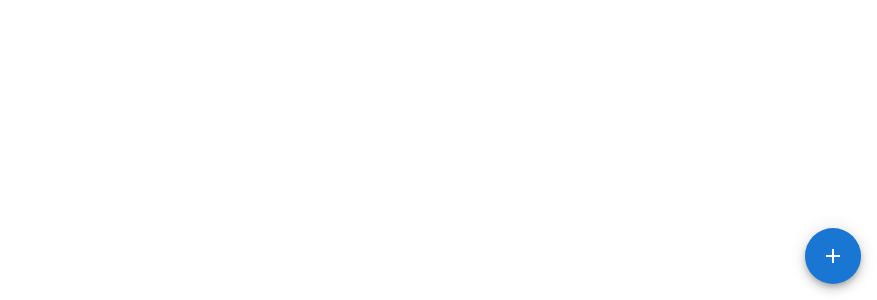
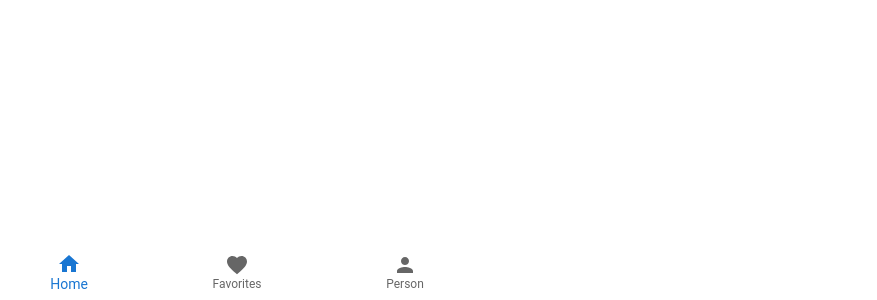
Before and after one commit to devhasheburrahman/material-ui-practices, a React (Create React App) app: page / in a window 1280 px wide. Shown: the part 500-800 px from the top of the page, without its empty margins (403-1280 px from the left). Built offline with nearby package versions, Linux system fonts and the light colour scheme.

Commit message:
bottom navigation

```diff
--- a/src/App.tsx
+++ b/src/App.tsx
@@ -2,6 +2,7 @@
 import './App.css';
 import { MuAccordion } from './Components/MuAccordion';
 import { MuiAutoComplete } from './Components/MuiAutoComplete';
+import { MuiBottomNAvigation } from './Components/MuiBottomNAvigation';
 import { MuiBreadcrumn } from './Components/MuiBreadcrumn';
 // import { MuiBox } from './Components/MuiBox';
 import { MuiCard } from './Components/MuiCard';
@@ -41,7 +42,8 @@
       {/* <MuiLink />
       <MuiBreadcrumn />
       <MuiDrawer/> */}
-      <MuiSpreedDail/>
+      {/* <MuiSpreedDail/> */}
+      <MuiBottomNAvigation/>
     </div>
   );
 }
--- /dev/null
+++ b/src/Components/MuiBottomNAvigation.tsx
@@ -0,0 +1,23 @@
+import { BottomNavigation, BottomNavigationAction } from "@mui/material"
+import HomeIcon from "@mui/icons-material/Home"
+import FavoriteIcon from "@mui/icons-material/Favorite"
+import PersonIcon from "@mui/icons-material/Person"
+import { useState } from "react"
+
+export const MuiBottomNAvigation = () => {
+    const [value, setValue] = useState(0)
+    return (
+        <BottomNavigation sx={{ width: "100%", position: 'absolute', bottom: 0 }}
+            value={value}
+            onChange={(event, newValue) => {
+                setValue(newValue)
+            }}
+             showLabels
+        >
+            <BottomNavigationAction label="Home" icon={<HomeIcon />} > </BottomNavigationAction>
+            <BottomNavigationAction label="Favorites" icon={< FavoriteIcon />} > </BottomNavigationAction>
+            <BottomNavigationAction label="Person" icon={< PersonIcon />} > </BottomNavigationAction>
+
+        </BottomNavigation>
+    )
+}
```
